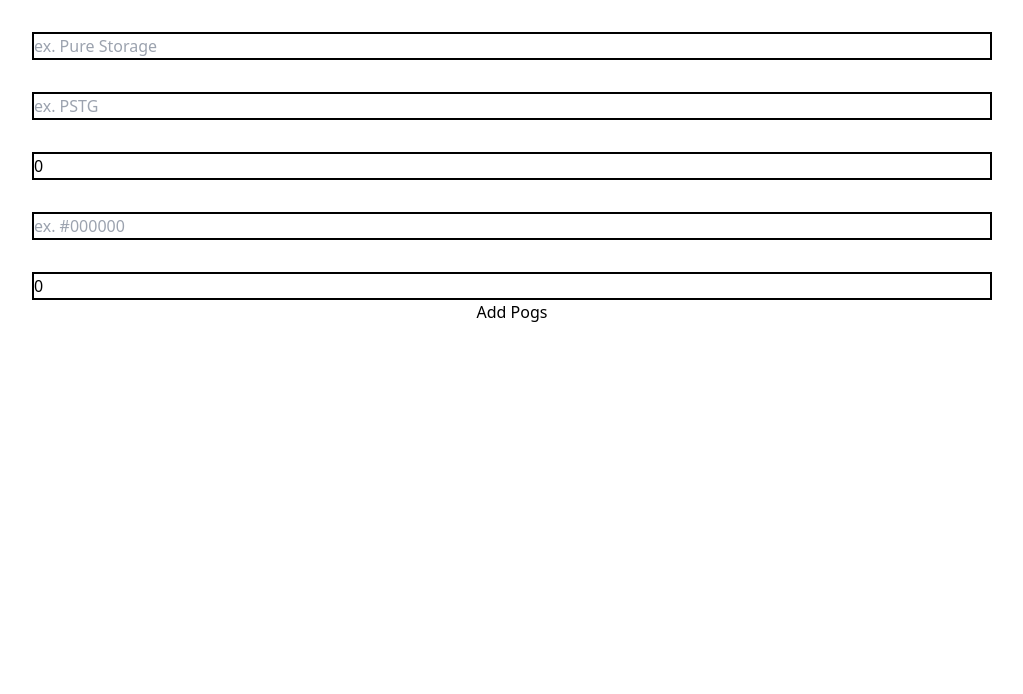
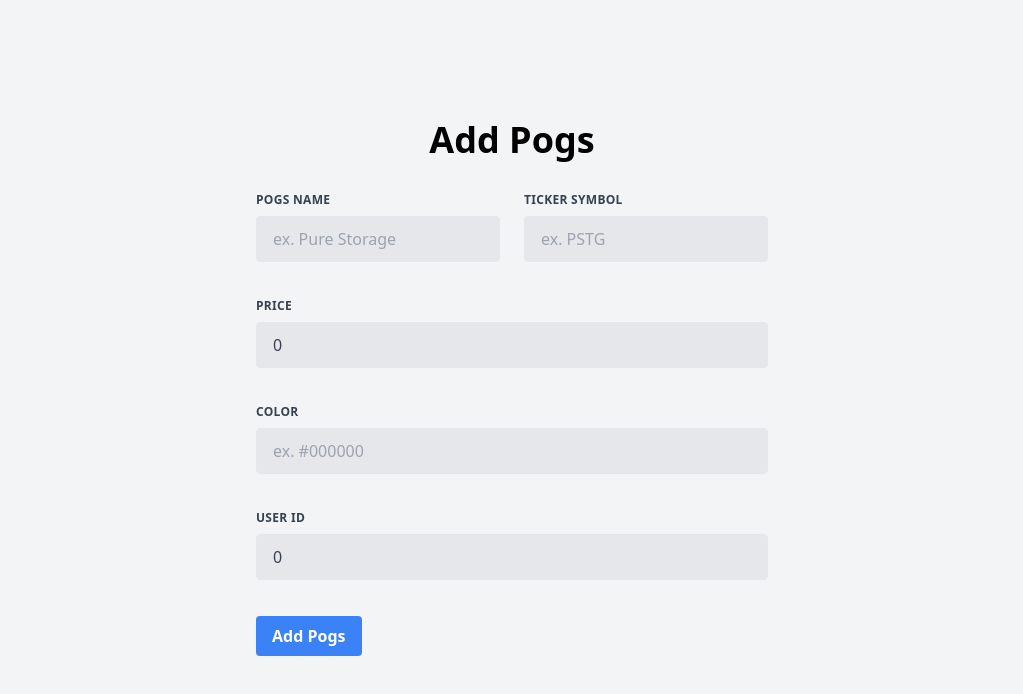
Before and after one commit to franzsamilo/testing-lab-2, a Next.js app in the folder client/: page /screens/AddPogs/AddPogs in a window 1280 px wide. Shown: the top 694 px of the page, without its empty margins (128-1151 px from the left). Built offline with nearby package versions, Linux system fonts and the light colour scheme.

Commit message:
Create Pogs UI

```diff
--- a/client/pages/screens/AddPogs/AddPogs.tsx
+++ b/client/pages/screens/AddPogs/AddPogs.tsx
@@ -36,46 +36,109 @@
   }
 
   return (
-    <div>
-      <div className="flex flex-col">
+    <div className="flex flex-col items-center justify-center min-h-screen bg-gray-100">
+      <h1 className="text-4xl font-bold mb-8">Add Pogs</h1>
+      <form className="w-full max-w-lg">
+        <div className="flex flex-wrap -mx-3 mb-6">
+          <div className="w-full md:w-1/2 px-3 mb-6 md:mb-0">
+            <label
+              className="block uppercase tracking-wide text-gray-700 text-xs font-bold mb-2"
+              htmlFor="pogsName"
+            >
+              Pogs Name
+            </label>
             <input
+              className="appearance-none block w-full bg-gray-200 text-gray-700 border rounded py-3 px-4 mb-3 leading-tight focus:outline-none focus:bg-white"
+              id="pogsName"
               type="text"
               value={PogsName}
               onChange={(e) => setPogsName(e.target.value)}
-          className="border-2 border-black mx-40 mt-8"
               placeholder="ex. Pure Storage"
             />
+          </div>
+          <div className="w-full md:w-1/2 px-3">
+            <label
+              className="block uppercase tracking-wide text-gray-700 text-xs font-bold mb-2"
+              htmlFor="tickerSymbol"
+            >
+              Ticker Symbol
+            </label>
             <input
+              className="appearance-none block w-full bg-gray-200 text-gray-700 border rounded py-3 px-4 leading-tight focus:outline-none focus:bg-white"
+              id="tickerSymbol"
               type="text"
               value={TickerSymbol}
               onChange={(e) => setTickerSymbol(e.target.value)}
-          className="border-2 border-black mx-40 mt-8"
               placeholder="ex. PSTG"
             />
+          </div>
+        </div>
+        <div className="flex flex-wrap -mx-3 mb-6">
+          <div className="w-full px-3">
+            <label
+              className="block uppercase tracking-wide text-gray-700 text-xs font-bold mb-2"
+              htmlFor="price"
+            >
+              Price
+            </label>
             <input
+              className="appearance-none block w-full bg-gray-200 text-gray-700 border rounded py-3 px-4 mb-3 leading-tight focus:outline-none focus:bg-white"
+              id="price"
               type="number"
               value={Price}
               onChange={(e) => setPrice(Number(e.target.value))}
-          className="border-2 border-black mx-40 mt-8"
               placeholder="Price"
             />
+          </div>
+        </div>
+        <div className="flex flex-wrap -mx-3 mb-6">
+          <div className="w-full px-3">
+            <label
+              className="block uppercase tracking-wide text-gray-700 text-xs font-bold mb-2"
+              htmlFor="color"
+            >
+              Color
+            </label>
             <input
+              className="appearance-none block w-full bg-gray-200 text-gray-700 border rounded py-3 px-4 mb-3 leading-tight focus:outline-none focus:bg-white"
+              id="color"
               type="text"
               value={Color}
               onChange={(e) => setColor(e.target.value)}
-          className="border-2 border-black mx-40 mt-8"
               placeholder="ex. #000000"
             />
+          </div>
+        </div>
+        <div className="flex flex-wrap -mx-3 mb-6">
+          <div className="w-full px-3">
+            <label
+              className="block uppercase tracking-wide text-gray-700 text-xs font-bold mb-2"
+              htmlFor="userId"
+            >
+              User ID
+            </label>
             <input
+              className="appearance-none block w-full bg-gray-200 text-gray-700 border rounded py-3 px-4 mb-3 leading-tight focus:outline-none focus:bg-white"
+              id="userId"
               type="number"
-          value={0}
+              value={UserId}
               onChange={(e) => setUserId(Number(e.target.value))}
-          className="border-2 border-black mx-40 mt-8"
               placeholder="default 0"
             />
-
-        <button onClick={addPogsQuery}>Add Pogs</button>
           </div>
+        </div>
+        <div className="flex flex-wrap -mx-3 mb-6">
+          <div className="w-full px-3">
+            <button
+              className="bg-blue-500 hover:bg-blue-700 text-white font-bold py-2 px-4 rounded focus:outline-none focus:shadow-outline"
+              type="button"
+              onClick={addPogsQuery}
+            >
+              Add Pogs
+            </button>
+          </div>
+        </div>
+      </form>
     </div>
   );
 }
```
Lines whose indentation alone changed are shown as unchanged.
